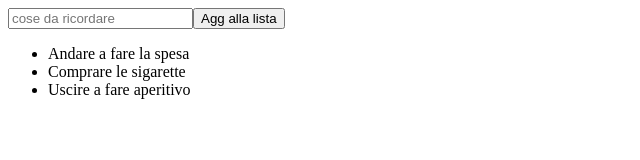
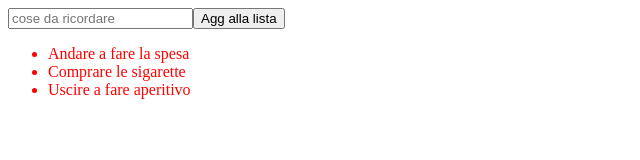
Before and after one commit to GiadaPirone/vue-todolist, a plain HTML site: page index.html in a window 1280 px wide. Shown: the whole page, without its empty margins (0-640 px from the left). Drawn offline with nearby package versions, Linux system fonts and the light colour scheme.

Commit message:
verificare se done è true

```diff
--- a/css/style.css
+++ b/css/style.css
@@ -0,0 +1,3 @@
+.impegnoFatto{
+    color: red;
+}
--- a/index.html
+++ b/index.html
@@ -16,7 +16,7 @@
         <button @click="aggiungiImpegni()">Agg alla lista</button>
 
         <ul>
-            <li v-for="(commissione, i) in toDo">{{toDo[i].text}}</li>
+            <li @click="cambioDone()" :class="aggiungiClasse()" v-for="(commissione, i) in toDo">{{toDo[i].text}}</li>
         </ul>
 
 
--- a/js/main.js
+++ b/js/main.js
@@ -32,7 +32,18 @@ createApp({
             this.toDo.push(oggetto);
 
             this.impegno = "";
+        },
 
+        cambioDone(){
+            this.done = true;
+            console.log(this.done);
+        },
+
+        aggiungiClasse(){
+            classe = "impegnoFatto";
+            if(this.done = true){
+                return classe;
+            }
         }
 
     }
```
